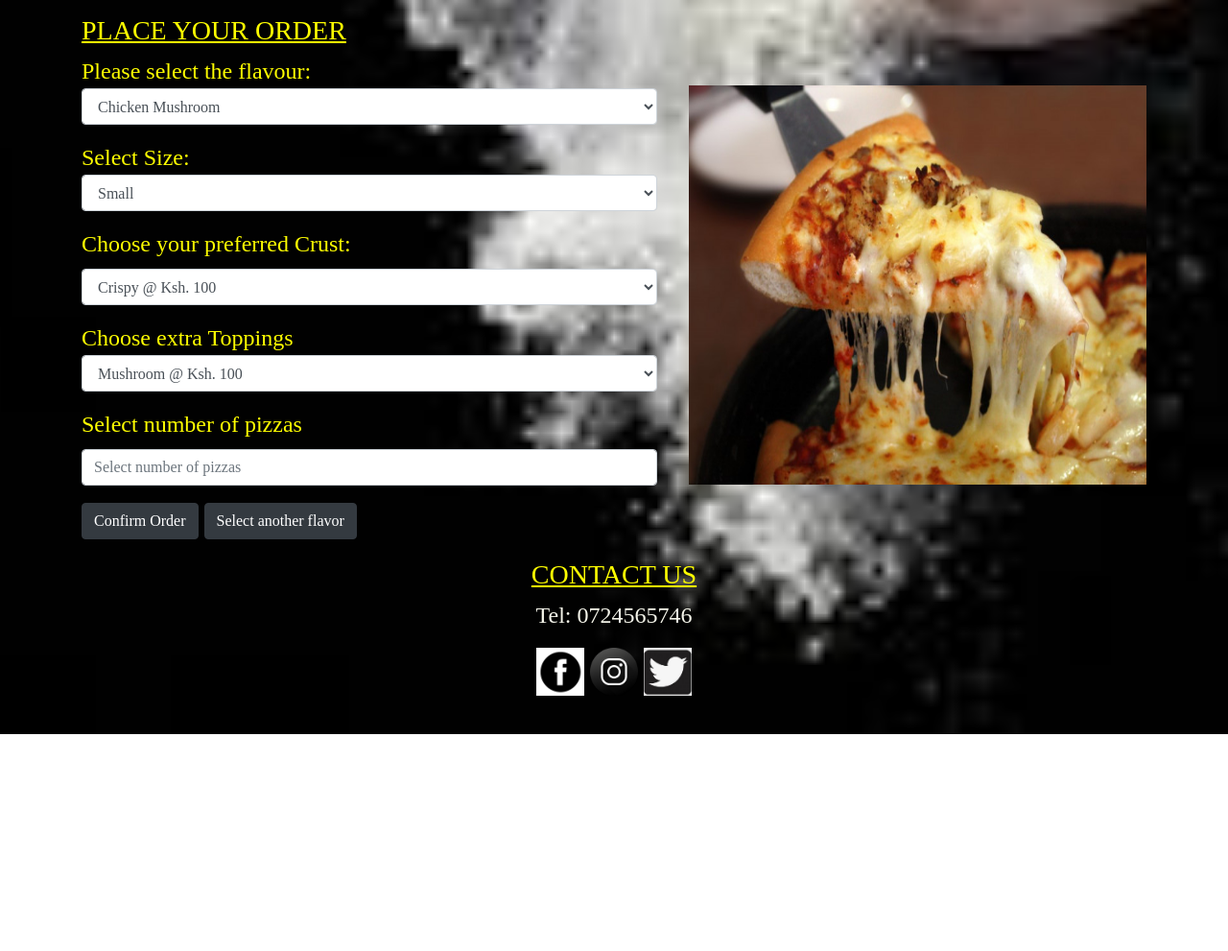
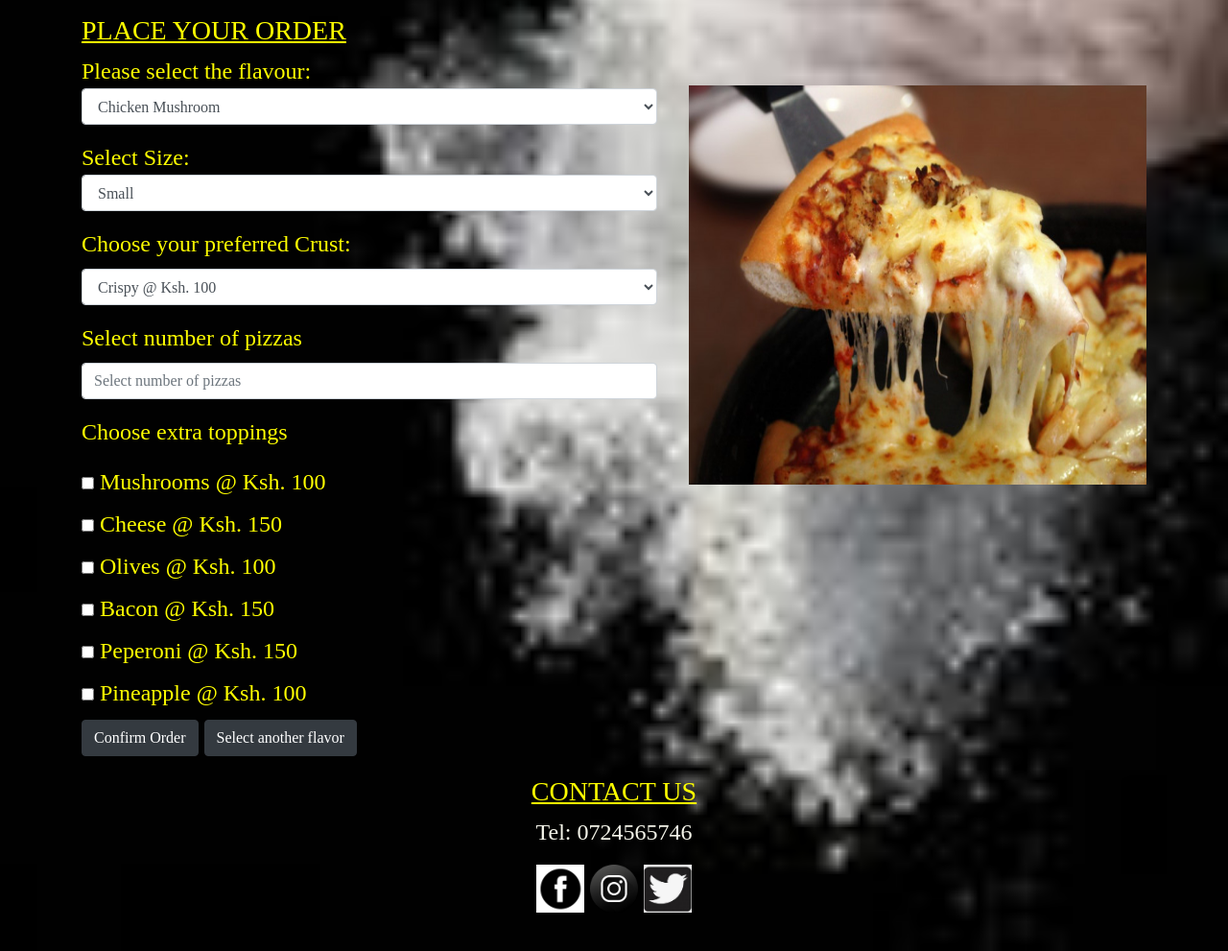
Before and after one commit to Arisodee/Pizza-ville, a plain HTML site: page index.html in a window 1280 px wide. Shown: the part 1252-2243 px from the top of the page at 96% size. Before the commit the page ends 2017 px from the top, so only its background shows below. Drawn offline with nearby package versions, Linux system fonts and the light colour scheme; a script that the page names is missing.

Commit message:
Add checkboxes for extra toppings

```diff
--- a/index.html
+++ b/index.html
@@ -82,21 +82,24 @@
           </select>
         </div>
         <div class="form-group">
-          <label for="extratoppings"></label>Choose extra Toppings</label>
-          <select class="form-control" id="toppings">
-            <option value="mushroom">Mushroom @ Ksh. 100</option>
-            <option value="sweetcorn">Sweet Corn @ Ksh. 50</option>
-            <option value="cheese">Cheese @ Ksh. 150 </option>
-            <option value="olives">Olives @ Ksh. 100</option>
-            <option value="bacon">Bacon @ Ksh. 200</option>
-            <option value="Peperoni">Peperoni @ Ksh. 150</option>
-            <option value="pineapple">Pineapple @ Ksh. 50</option>
-          </select>
-        </div>
-        <div class="form-group">
           <label for="quantity">Select number of pizzas</label>
           <input type="number" class="form-control" id="number" min="1" placeholder="Select number of pizzas">
         </div>
+      </form>
+      <p>Choose extra toppings</p>
+      <form action="/action_page.php">
+        <input type="checkbox" id="mushroom"  value="mushroom">
+        <label for="mushroom"> Mushrooms @ Ksh. 100</label><br>
+        <input type="checkbox" id="cheese"  value="cheese">
+        <label for="cheese"> Cheese @ Ksh. 150</label><br>
+        <input type="checkbox" id="olives"  value="olives">
+        <label for="olives"> Olives @ Ksh. 100</label><br>
+        <input type="checkbox" id="bacon"  value="bacon">
+        <label for="bacon"> Bacon @ Ksh. 150</label><br>
+        <input type="checkbox" id="peperoni"  value="peperoni">
+        <label for="peperoni"> Peperoni @ Ksh. 150</label><br>
+        <input type="checkbox" id="pineapple"  value="pineapple">
+        <label for="pineapple"> Pineapple @ Ksh. 100</label><br>
       </form>
       <button type="submit" class="btn btn-dark" id= "confirm">Confirm Order</button>
       <button type="submit" class="btn btn-dark" id= "addflavor">Select another flavor</button>
```
